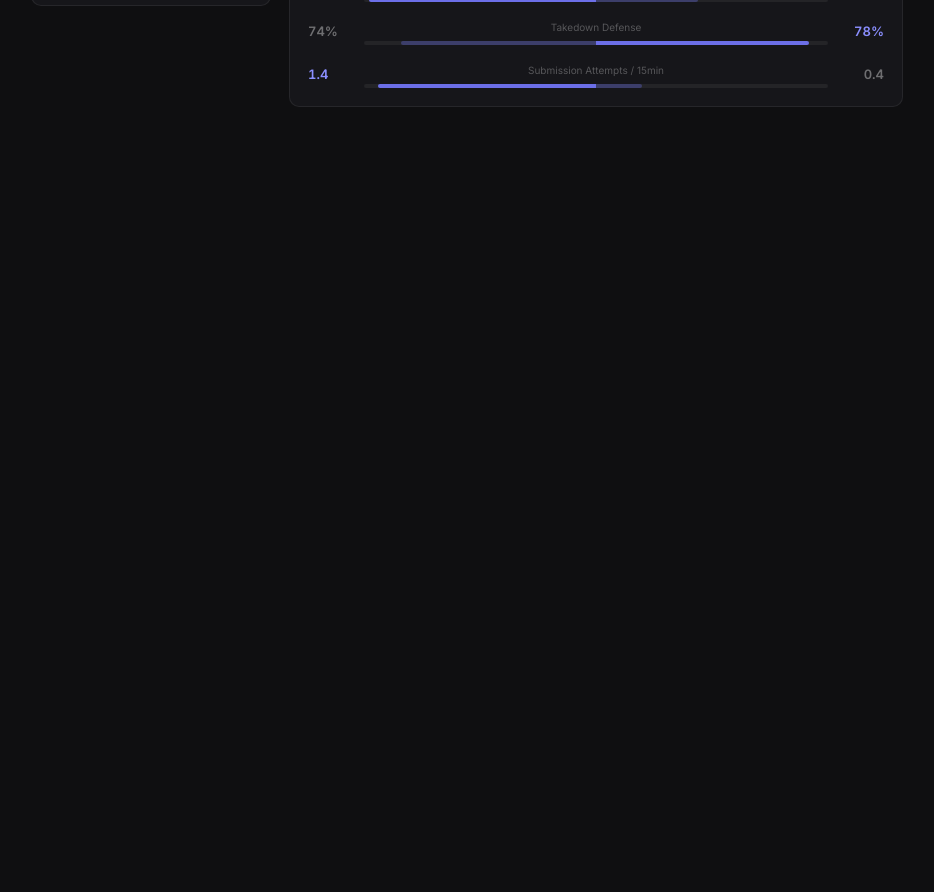
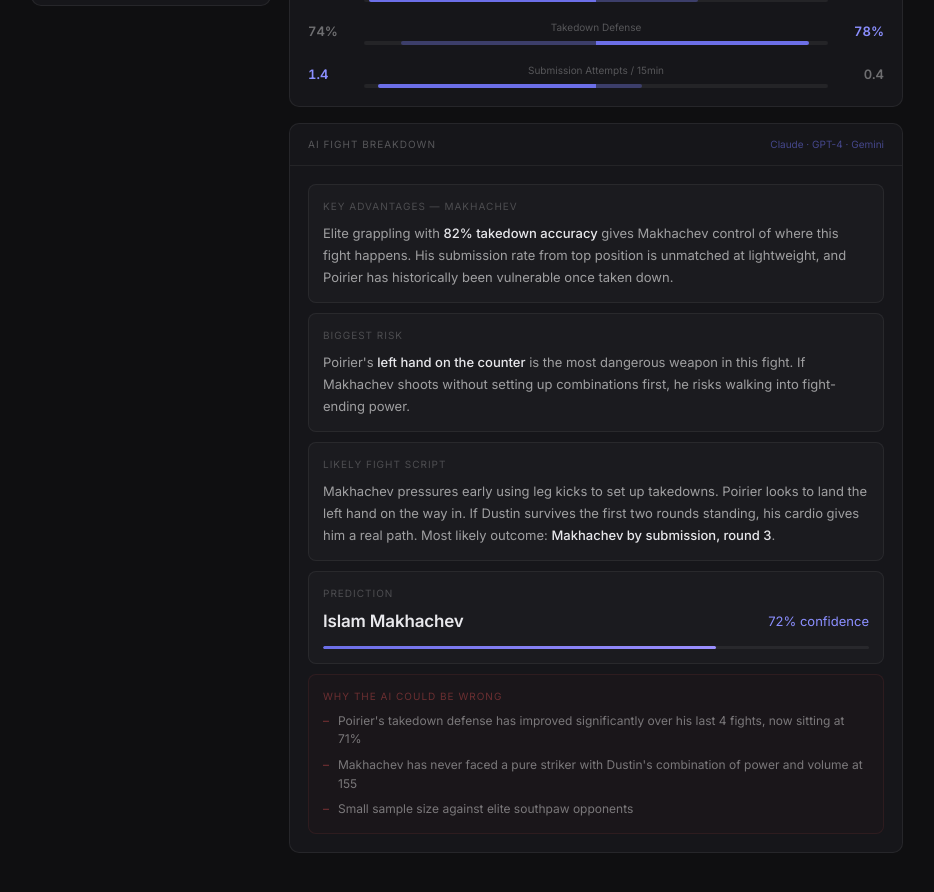
Before and after one commit to yasmin-xyz/ufc-fight-predictor, a Next.js app: page / in a window 1280 px wide. Shown: the part 740-1632 px from the top of the page, without its empty margins (9-943 px from the left). Before the commit the page ends 887 px from the top, so only its background shows below. Built offline with nearby package versions, Linux system fonts and the light colour scheme.

Commit message:
Add AI fight breakdown section

```diff
--- a/app/globals.css
+++ b/app/globals.css
@@ -1,5 +1,3 @@
-@tailwind components;
-@tailwind utilities;
 
 :root {
   --background: #0F0F11;
@@ -117,3 +115,23 @@ body {
 .bar-fill-a.dis { background: rgba(108,111,232,0.35); }
 .bar-fill-b { height: 4px; border-radius: 0 2px 2px 0; background: rgba(108,111,232,0.35); flex-shrink: 0; }
 .bar-fill-b.adv { background: #6C6FE8; }
+
+/* AI BREAKDOWN */
+.ai-models-label { font-size: 10px; color: rgba(108,111,232,0.55); }
+.ai-section { display: flex; flex-direction: column; gap: 10px; }
+.ai-block { background: rgba(255,255,255,0.025); border: 0.5px solid rgba(255,255,255,0.06); border-radius: 8px; padding: 14px; transition: border-color 0.2s, background 0.2s; }
+.ai-block:hover { border-color: rgba(108,111,232,0.2); background: rgba(108,111,232,0.03); }
+.ai-block-wrong { border-color: rgba(220,80,80,0.1); background: rgba(220,50,50,0.02); }
+.ai-block-wrong:hover { border-color: rgba(220,80,80,0.2); background: rgba(220,50,50,0.04); }
+.ai-block-label { font-size: 10px; color: rgba(255,255,255,0.22); text-transform: uppercase; letter-spacing: 0.1em; margin-bottom: 8px; }
+.ai-block-label-wrong { color: rgba(220,80,80,0.42); }
+.ai-block-text { font-size: 13px; color: rgba(255,255,255,0.58); line-height: 1.7; }
+.ai-block-text strong { color: #E8E8EC; font-weight: 500; }
+.pred-row { display: flex; align-items: center; justify-content: space-between; }
+.pred-name { font-size: 17px; font-weight: 600; color: #E8E8EC; letter-spacing: -0.01em; }
+.pred-conf { font-size: 13px; color: #8B8FFF; }
+.conf-track { height: 3px; background: rgba(255,255,255,0.06); border-radius: 2px; margin-top: 11px; overflow: hidden; }
+.conf-fill { height: 3px; border-radius: 2px; background: linear-gradient(90deg, #6C6FE8, #9B8FFF); }
+.wrong-list { display: flex; flex-direction: column; gap: 7px; }
+.wrong-item { font-size: 12px; color: rgba(255,255,255,0.42); display: flex; gap: 9px; line-height: 1.55; }
+.wrong-dot { color: rgba(220,80,80,0.5); flex-shrink: 0; }
--- a/app/page.tsx
+++ b/app/page.tsx
@@ -146,6 +146,48 @@ export default function Home() {
             </div>
           </div>
 
+          {/* AI Fight Breakdown */}
+          <div className="card">
+            <div className="card-header">
+              <span className="card-label">AI Fight Breakdown</span>
+              <span className="ai-models-label">Claude · GPT-4 · Gemini</span>
+            </div>
+            <div className="card-body">
+              <div className="ai-section">
+                <div className="ai-block">
+                  <div className="ai-block-label">Key Advantages — Makhachev</div>
+                  <div className="ai-block-text">Elite grappling with <strong>82% takedown accuracy</strong> gives Makhachev control of where this fight happens. His submission rate from top position is unmatched at lightweight, and Poirier has historically been vulnerable once taken down.</div>
+                </div>
+                <div className="ai-block">
+                  <div className="ai-block-label">Biggest Risk</div>
+                  <div className="ai-block-text">Poirier&apos;s <strong>left hand on the counter</strong> is the most dangerous weapon in this fight. If Makhachev shoots without setting up combinations first, he risks walking into fight-ending power.</div>
+                </div>
+                <div className="ai-block">
+                  <div className="ai-block-label">Likely Fight Script</div>
+                  <div className="ai-block-text">Makhachev pressures early using leg kicks to set up takedowns. Poirier looks to land the left hand on the way in. If Dustin survives the first two rounds standing, his cardio gives him a real path. Most likely outcome: <strong>Makhachev by submission, round 3</strong>.</div>
+                </div>
+                <div className="ai-block">
+                  <div className="ai-block-label">Prediction</div>
+                  <div className="pred-row">
+                    <div className="pred-name">Islam Makhachev</div>
+                    <div className="pred-conf">72% confidence</div>
+                  </div>
+                  <div className="conf-track">
+                    <div className="conf-fill" style={{ width: "72%" }}></div>
+                  </div>
+                </div>
+                <div className="ai-block ai-block-wrong">
+                  <div className="ai-block-label ai-block-label-wrong">Why the AI could be wrong</div>
+                  <div className="wrong-list">
+                    <div className="wrong-item"><span className="wrong-dot">–</span><span>Poirier&apos;s takedown defense has improved significantly over his last 4 fights, now sitting at 71%</span></div>
+                    <div className="wrong-item"><span className="wrong-dot">–</span><span>Makhachev has never faced a pure striker with Dustin&apos;s combination of power and volume at 155</span></div>
+                    <div className="wrong-item"><span className="wrong-dot">–</span><span>Small sample size against elite southpaw opponents</span></div>
+                  </div>
+                </div>
+              </div>
+            </div>
+          </div>
+
         </div>
 
         {/* RIGHT — Odds */}
```
